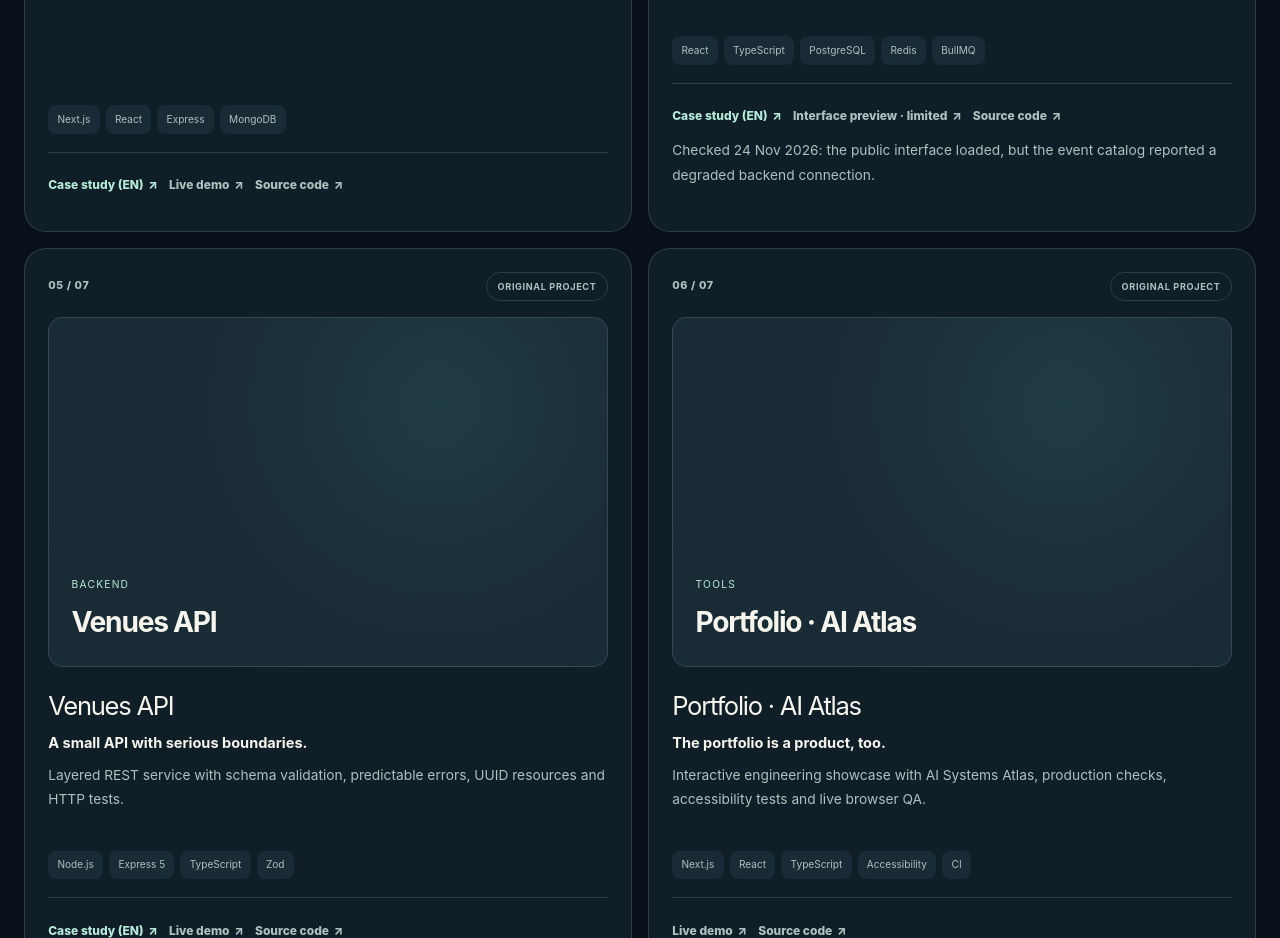
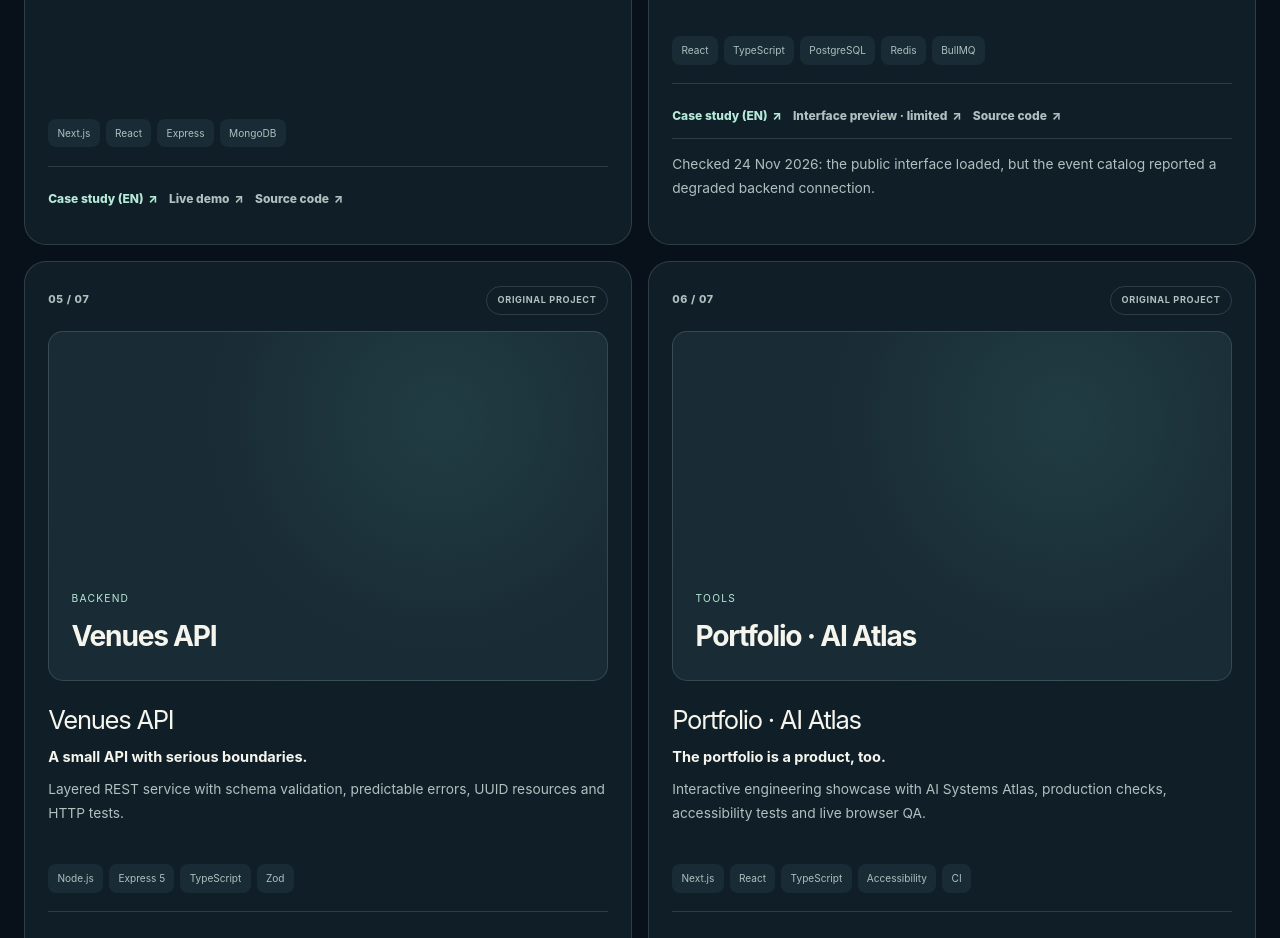
Before and after one commit to rahman-997/portfolio, a Next.js app: page / in a window 1280 px wide. Shown: the part 2900-3838 px from the top of the page. Built offline with nearby package versions, Linux system fonts and the light colour scheme.

Commit message:
style(trust): accessible understated degraded-demo notice in project cards

```diff
--- a/app/experience/experience.module.css
+++ b/app/experience/experience.module.css
@@ -796,3 +796,16 @@
    in both themes; transparency/backdrop blur made contrast non-deterministic. */
 .header{background:var(--canvas)}
 .brandText strong{color:var(--ink)}
+
+
+/* Clearly disclose dated demo degradation without presenting a false success
+   badge or making the project card inaccessible. */
+.projectDemoNotice {
+  margin:.75rem 0 0;
+  padding:.8rem 0 0;
+  border-top:1px solid var(--line);
+  color:var(--muted);
+  font-size:.69rem;
+  line-height:1.65;
+  overflow-wrap:break-word;
+}
```
